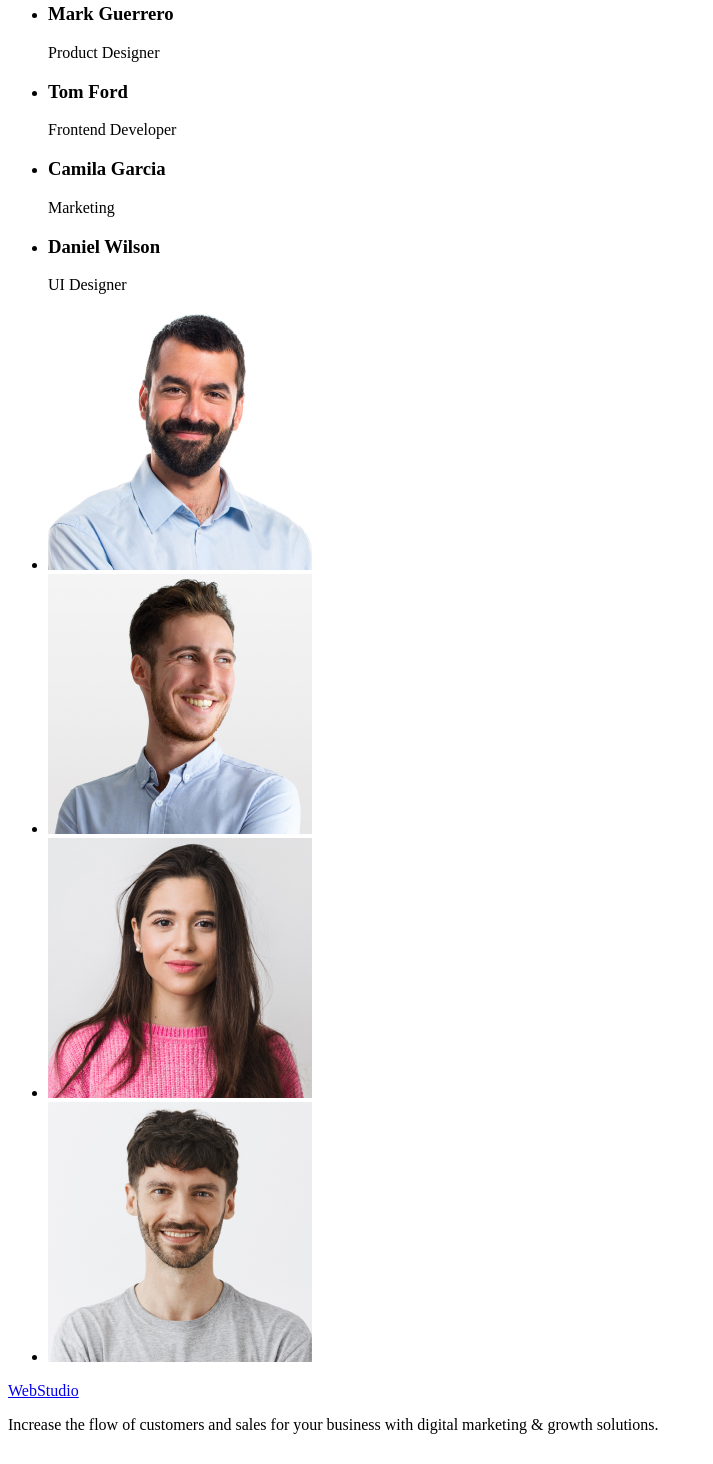
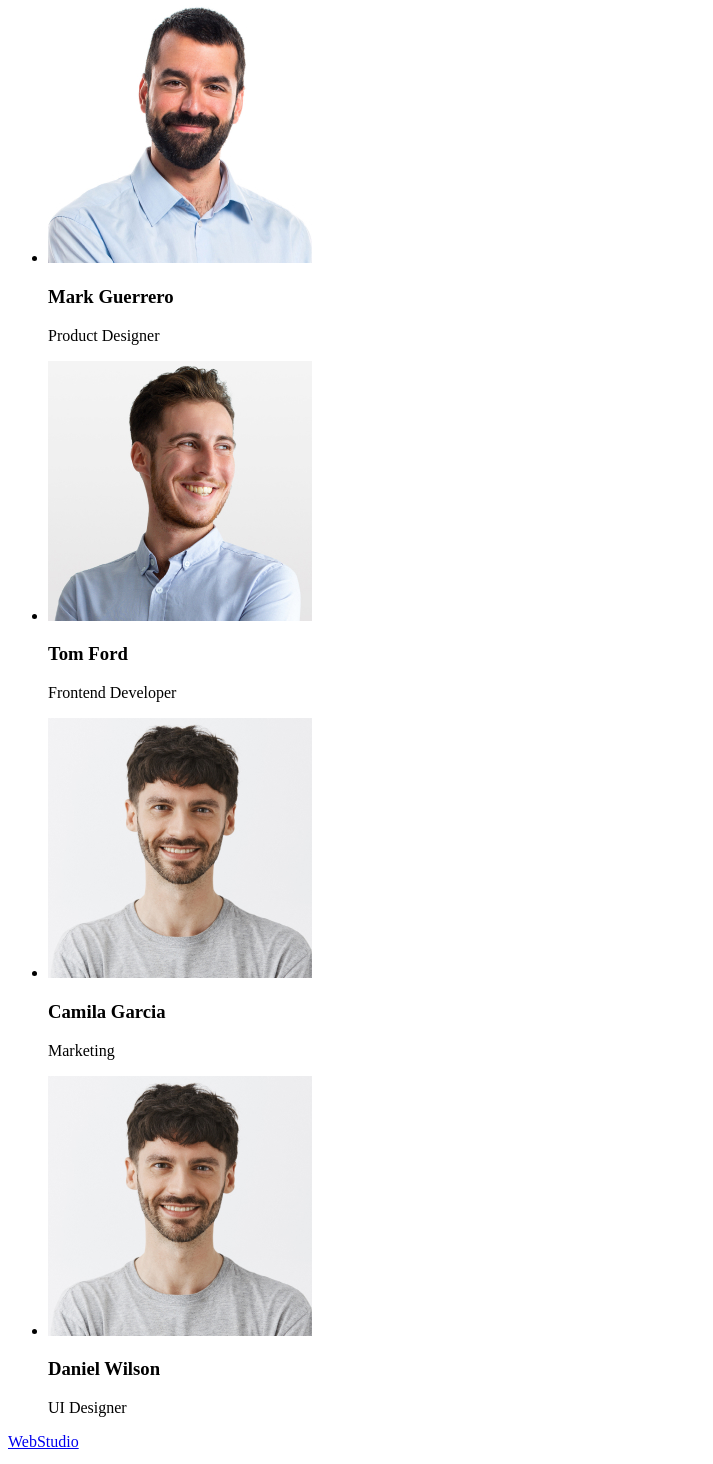
Before and after one commit to NickPosvystak/goit-markup-hw-01, a plain HTML site: page index.html in a window 1280 px wide. Shown: the part 1588-3052 px from the top of the page, without its empty margins (0-713 px from the left). Drawn offline with Linux system fonts and the light colour scheme.

Commit message:
Update index.html

```diff
--- a/index.html
+++ b/index.html
@@ -92,37 +92,24 @@
             <h2>Our Team</h2>
             <ul>
                 <li>
+                    <img src="./images/team/img01.jpg" alt="team picture" width="264" height="260">
                     <h3>Mark Guerrero</h3>
                     <p>Product Designer</p>
                 </li>
                 <li>
+                    <img src="./images/team/img02.jpg" alt="team picture" width="264" height="260">
                     <h3>Tom Ford</h3>
                     <p>Frontend Developer</p>
                 </li>
                 <li>
+                    <img src="./images/team/img04.jpg" alt="team picture" width="264" height="260">
                     <h3>Camila Garcia</h3>
                     <p>Marketing</p>
                 </li>
                 <li>
+                    <img src="./images/team/img04.jpg" alt="team picture" width="264" height="260">
                     <h3>Daniel Wilson</h3>
                     <p>UI Designer</p>
-                </li>
-            </ul>
-            <ul>
-                <li>
-                    <img src="./images/team/img01.jpg" alt="team picture" width="264" height="260">
-
-                </li>
-                <li>
-                    <img src="./images/team/img02.jpg" alt="team picture" width="264" height="260">
-
-                </li>
-                <li>
-                    <img src="./images/team/img03.jpg" alt="team picture" width="264" height="260">
-
-                </li>
-                <li>
-                    <img src="./images/team/img04.jpg" alt="team picture" width="264" height="260">
                 </li>
             </ul>
         </section>
```
